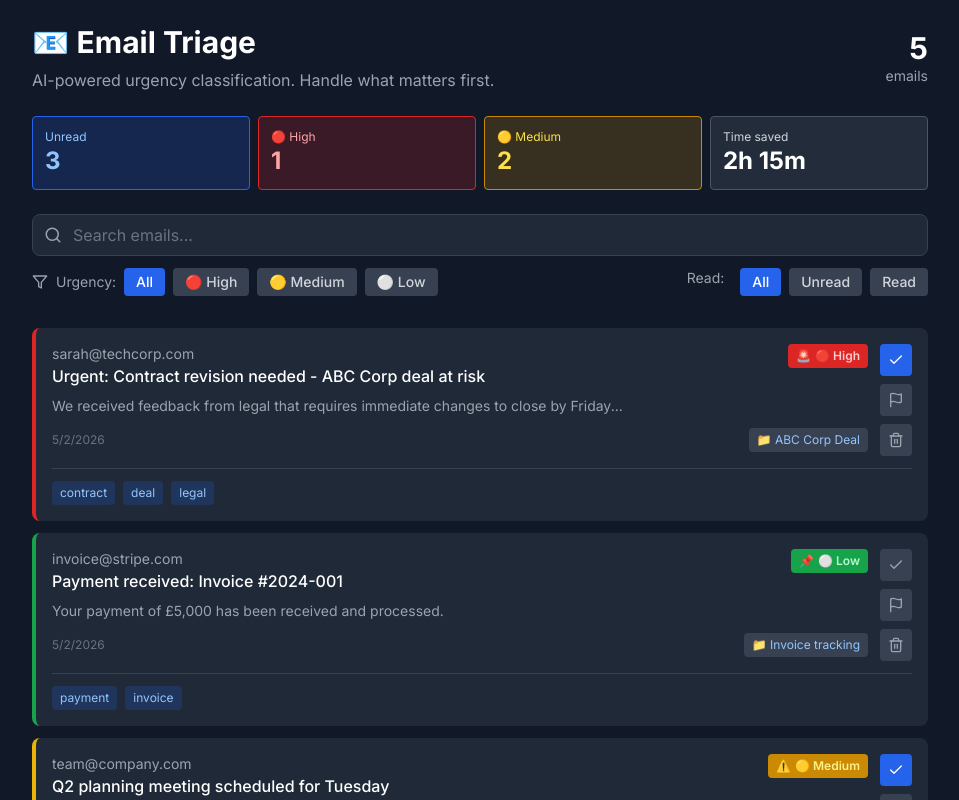
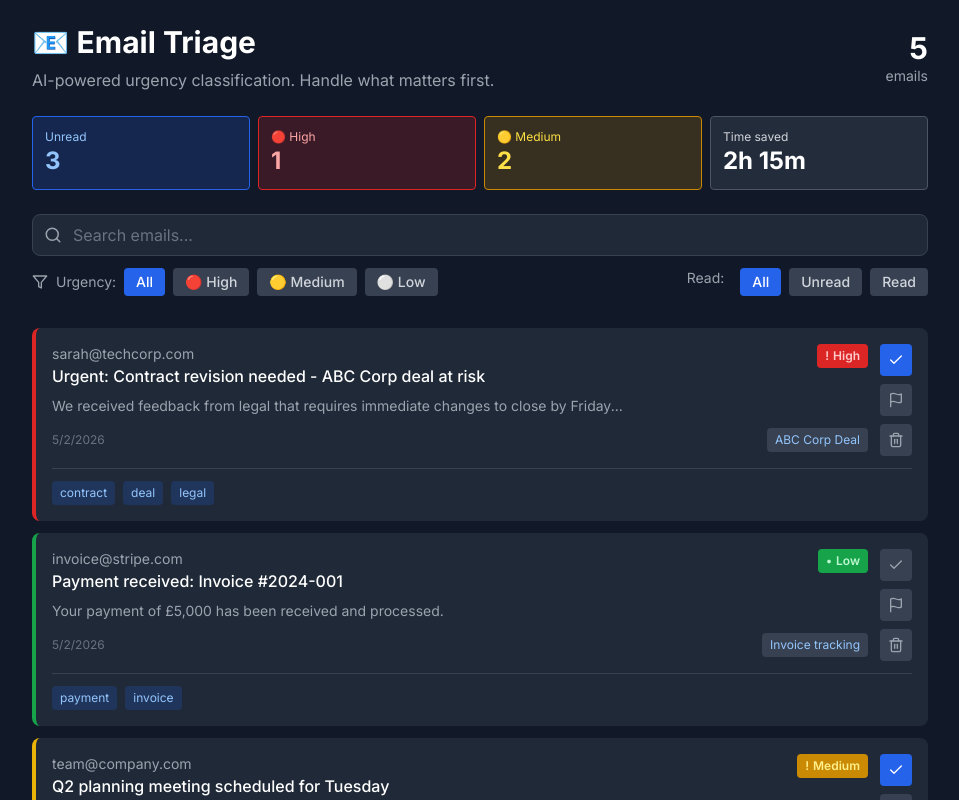
Before and after one commit to Redherring2007/Atlas-Insight-LifeOS, a Next.js app: page /emails in a window 1280 px wide. Shown: the top 800 px of the page, without its empty margins (160-1119 px from the left). Built offline with nearby package versions, Linux system fonts and the light colour scheme; no server answers; sample sign-in values are in the browser's storage.

Commit message:
Use typed email UI fields and fallbacks

```diff
--- a/src/components/email-card.tsx
+++ b/src/components/email-card.tsx
@@ -1,23 +1,30 @@
 'use client'
 
-import { Email } from '@/types'
+import { EmailUi, EmailUrgency } from '@/types'
 import { Trash2, Check, Flag } from 'lucide-react'
+import { displayDate, displayString } from '@/lib/display'
 
 interface EmailCardProps {
-  email: Email
-  onUpdate: (emailId: string, updates: Partial<Email>) => void
+  email: EmailUi
+  onUpdate: (emailId: string, updates: Partial<EmailUi>) => void
   onDelete: (emailId: string) => void
 }
 
 const urgencyConfig = {
-  low: { bg: 'bg-green-600', text: 'text-green-200', label: '⚪ Low', icon: '📌' },
-  medium: { bg: 'bg-yellow-600', text: 'text-yellow-200', label: '🟡 Medium', icon: '⚠️' },
-  high: { bg: 'bg-red-600', text: 'text-red-200', label: '🔴 High', icon: '🚨' },
+  low: { bg: 'bg-green-600', text: 'text-green-200', label: 'Low', icon: '•' },
+  medium: { bg: 'bg-yellow-600', text: 'text-yellow-200', label: 'Medium', icon: '!' },
+  high: { bg: 'bg-red-600', text: 'text-red-200', label: 'High', icon: '!' },
+}
+
+function normalizeUrgency(urgency: string | null | undefined): EmailUrgency {
+  if (urgency === 'high' || urgency === 'low') return urgency
+  return 'medium'
 }
 
 export function EmailCard({ email, onUpdate, onDelete }: EmailCardProps) {
-  const urgency = (email as any).urgency || 'medium'
-  const config = urgencyConfig[urgency as keyof typeof urgencyConfig]
+  const urgency = normalizeUrgency(email.urgency)
+  const config = urgencyConfig[urgency]
+  const subject = displayString(email.subject, 'No subject')
 
   return (
     <div className="bg-gray-800 rounded-lg p-4 border-l-4" style={{
@@ -25,11 +32,10 @@ export function EmailCard({ email, onUpdate, onDelete }: EmailCardProps) {
     }}>
       <div className="flex items-start justify-between gap-3">
         <div className="flex-1 min-w-0">
-          {/* From and Subject */}
           <div className="flex items-start justify-between gap-2 mb-2">
             <div className="min-w-0">
-              <p className="text-sm text-gray-400">{email.from}</p>
-              <p className="text-white font-medium truncate">{email.subject}</p>
+              <p className="text-sm text-gray-400">{displayString(email.from, 'Unknown sender')}</p>
+              <p className="text-white font-medium truncate">{subject}</p>
             </div>
             <div className={`flex items-center space-x-1 px-2 py-1 rounded text-xs font-semibold whitespace-nowrap ${config.bg} ${config.text}`}>
               <span>{config.icon}</span>
@@ -37,34 +43,29 @@ export function EmailCard({ email, onUpdate, onDelete }: EmailCardProps) {
             </div>
           </div>
 
-          {/* Preview */}
           <p className="text-sm text-gray-400 line-clamp-2 mb-3">
-            {(email as any).preview || email.subject}
+            {email.preview || subject}
           </p>
 
-          {/* Meta info */}
           <div className="flex items-center justify-between text-xs text-gray-500">
-            <span>{new Date(email.receivedAt || email.createdAt).toLocaleDateString()}</span>
-            {(email as any).linkedProject && (
+            <span>{displayDate(email.receivedAt ?? email.createdAt)}</span>
+            {email.linkedProject && (
               <span className="bg-gray-700 px-2 py-1 rounded text-blue-300">
-                📁 {(email as any).linkedProject}
+                {email.linkedProject}
               </span>
             )}
           </div>
         </div>
 
-        {/* Actions */}
         <div className="flex flex-col gap-2">
           <button
-            onClick={() => onUpdate(email.id, {
-              read: !(email as any).read
-            } as any)}
+            onClick={() => onUpdate(email.id, { read: !email.read })}
             className={`p-2 rounded transition-colors ${
-              (email as any).read
+              email.read
                 ? 'bg-gray-700 text-gray-400 hover:text-white'
                 : 'bg-blue-600 text-white hover:bg-blue-500'
             }`}
-            title={(email as any).read ? 'Mark unread' : 'Mark read'}
+            title={email.read ? 'Mark unread' : 'Mark read'}
           >
             <Check size={16} />
           </button>
@@ -74,7 +75,7 @@ export function EmailCard({ email, onUpdate, onDelete }: EmailCardProps) {
                 urgency === 'low' ? 'medium' :
                 urgency === 'medium' ? 'high' :
                 'low'
-              onUpdate(email.id, { urgency: newUrgency } as any)
+              onUpdate(email.id, { urgency: newUrgency })
             }}
             className="p-2 rounded bg-gray-700 text-gray-400 hover:text-yellow-300 transition-colors"
             title="Cycle urgency"
@@ -91,14 +92,15 @@ export function EmailCard({ email, onUpdate, onDelete }: EmailCardProps) {
         </div>
       </div>
 
-      {/* Quick tags for filtering */}
+      {email.tags && email.tags.length > 0 && (
         <div className="mt-3 pt-3 border-t border-gray-700 flex flex-wrap gap-2">
-        {(email as any).tags?.map((tag: string, idx: number) => (
+          {email.tags.map((tag, idx) => (
             <span key={idx} className="text-xs bg-blue-600/20 text-blue-300 px-2 py-1 rounded">
               {tag}
             </span>
           ))}
         </div>
+      )}
     </div>
   )
 }
```
Lines whose indentation alone changed are shown as unchanged.
